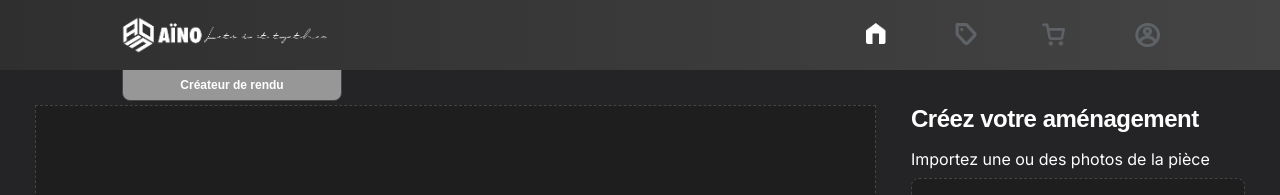
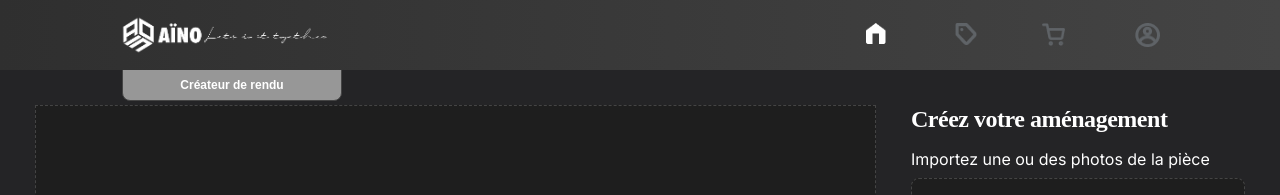
Before and after one commit to mowfaqqa/interior-design-ai, a Next.js app: page /create-layout in a window 1280 px wide. Shown: the top 195 px of the page. Built offline with nearby package versions, Linux system fonts and the light colour scheme.

Commit message:
Update CreateLayoutForm.tsx

```diff
--- a/src/components/CreateLayout/CreateLayoutForm.tsx
+++ b/src/components/CreateLayout/CreateLayoutForm.tsx
@@ -17,7 +17,7 @@ const CreateLayoutForm: React.FC<{
 
   const xml: React.ReactElement = (
      <form className="w-[33.4rem] max-lg:w-[83.60945273631842%]">
-      <h2 className="fustat font-semibold text-[2.4rem] leading-[120%] tracking-[-0.02em] text-white mb-[1.4rem] max-lg:text-center max-lg:mb-[1.2rem]">
+      <h2 className="font-[Fustat] font-semibold text-[2.4rem] leading-[120%] tracking-[-0.02em] text-white mb-[1.4rem] max-lg:text-center max-lg:mb-[1.2rem]">
         Créez votre aménagement
       </h2>
       {/* UPLOAD SECTION */}
```
